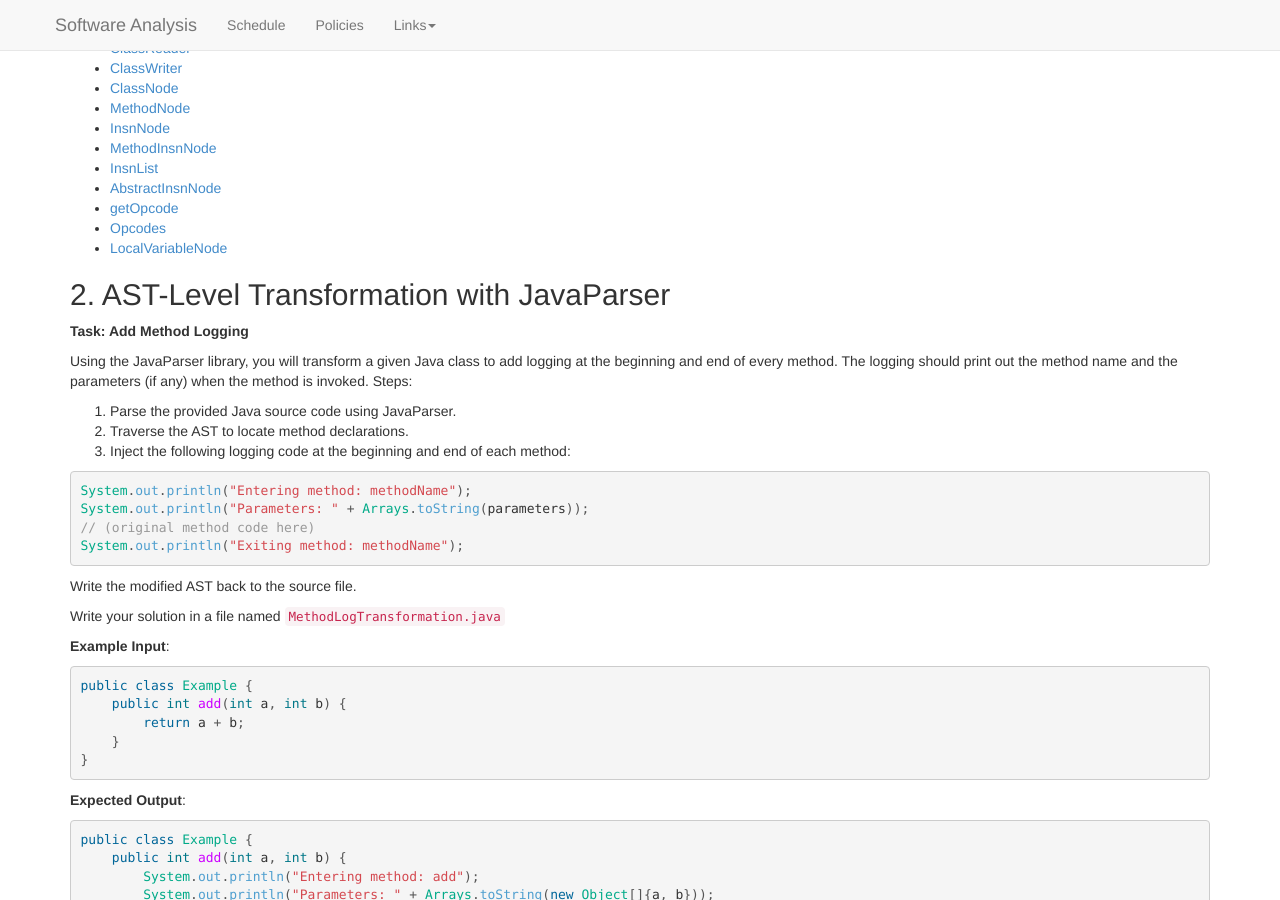
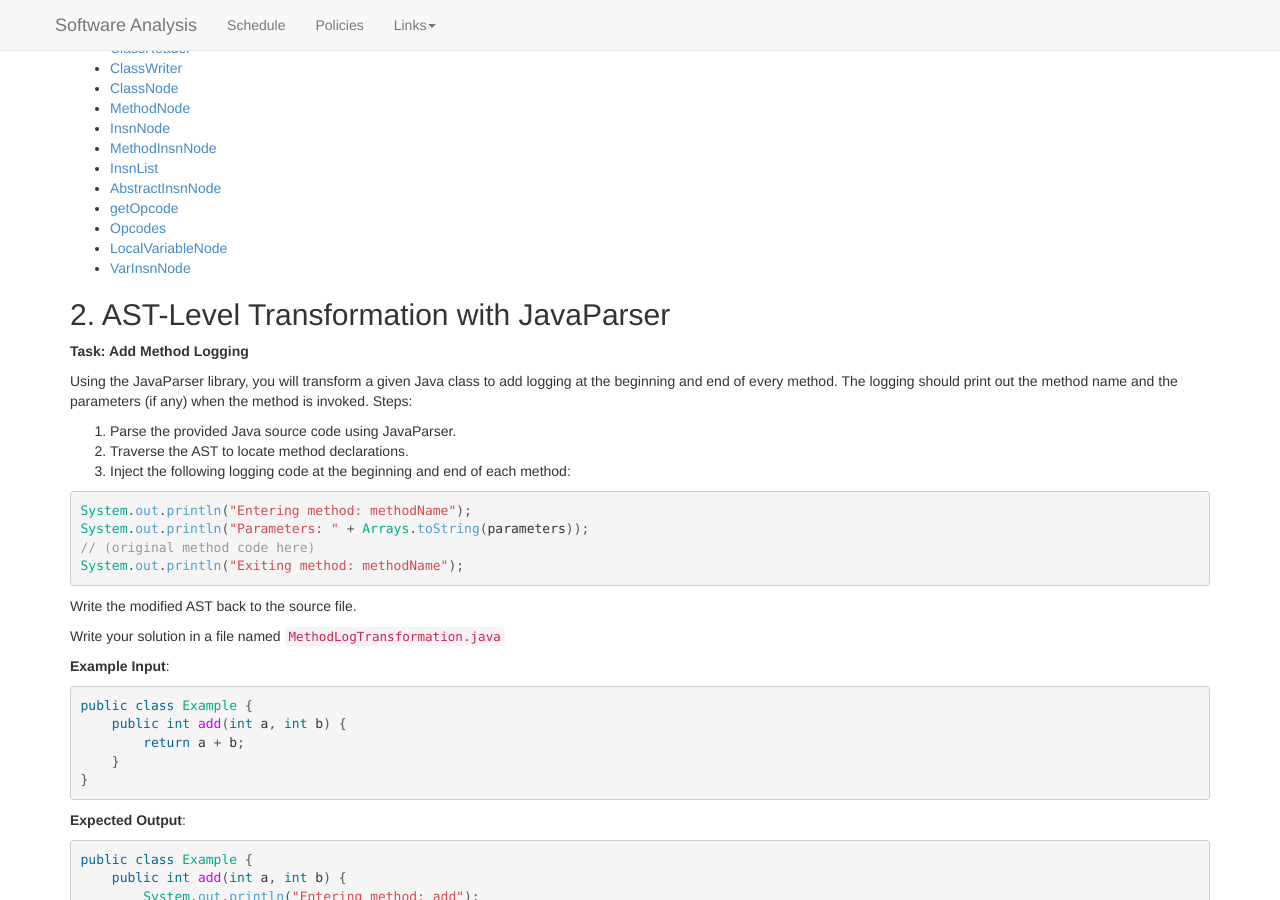
Before and after one commit to bmc-cs-software-analysis/383, a Jekyll site: the page built from hws/HW01.md, in a window 1280 px wide and 900 px high, scrolled down 2437 px. Built offline with Jekyll 4.4.1, drawn with Linux system fonts in a browser that asks for light colours; nearby versions of some CDN libraries.

Commit message:
Update HW01.md

```diff
--- a/hws/HW01.md
+++ b/hws/HW01.md
@@ -190,6 +190,7 @@ The following ASM classes and methods may be useful in your implementation:
 * [getOpcode](https://asm.ow2.io/javadoc/org/objectweb/asm/tree/AbstractInsnNode.html#getOpcode())
 * [Opcodes](https://asm.ow2.io/javadoc/org/objectweb/asm/Opcodes.html)
 * [LocalVariableNode](https://asm.ow2.io/javadoc/org/objectweb/asm/tree/LocalVariableNode.html)
+* [VarInsnNode](https://asm.ow2.io/javadoc/org/objectweb/asm/tree/VarInsnNode.html)
 
 ## 2. AST-Level Transformation with JavaParser
 
```
